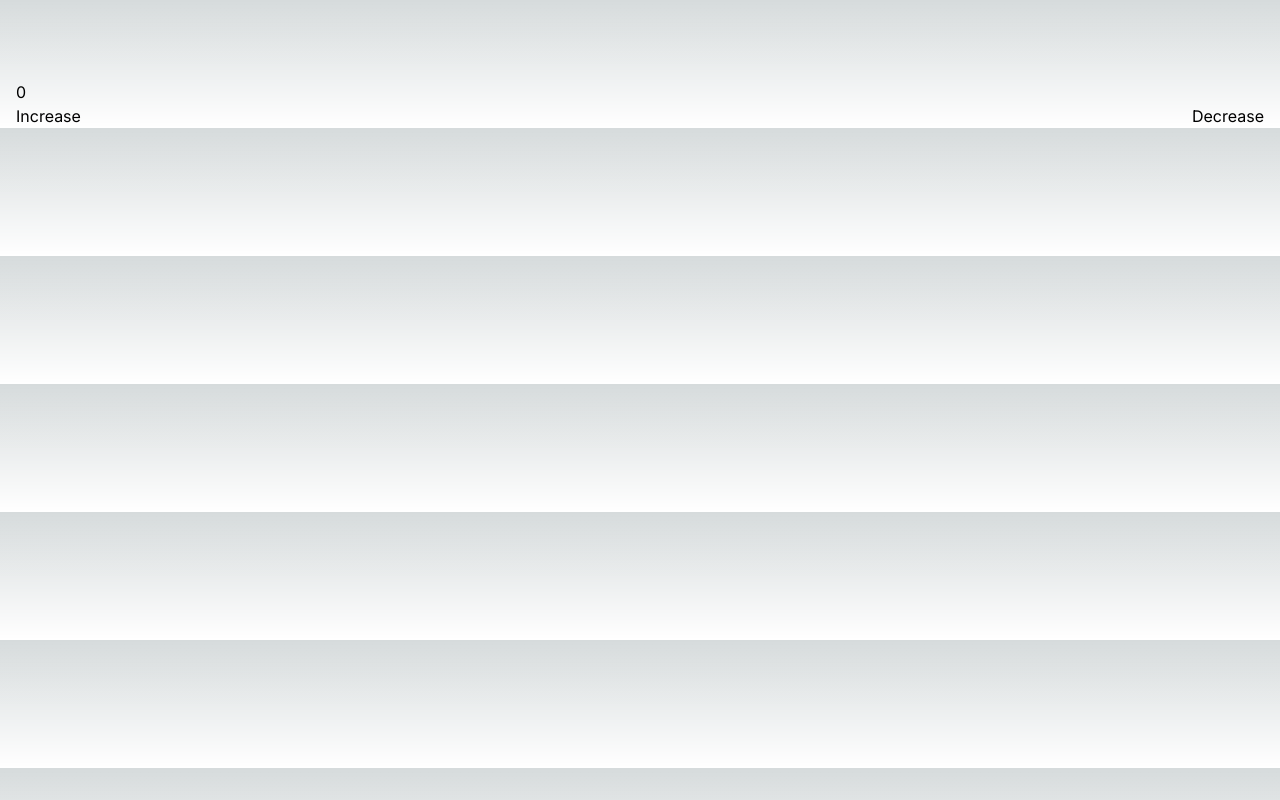
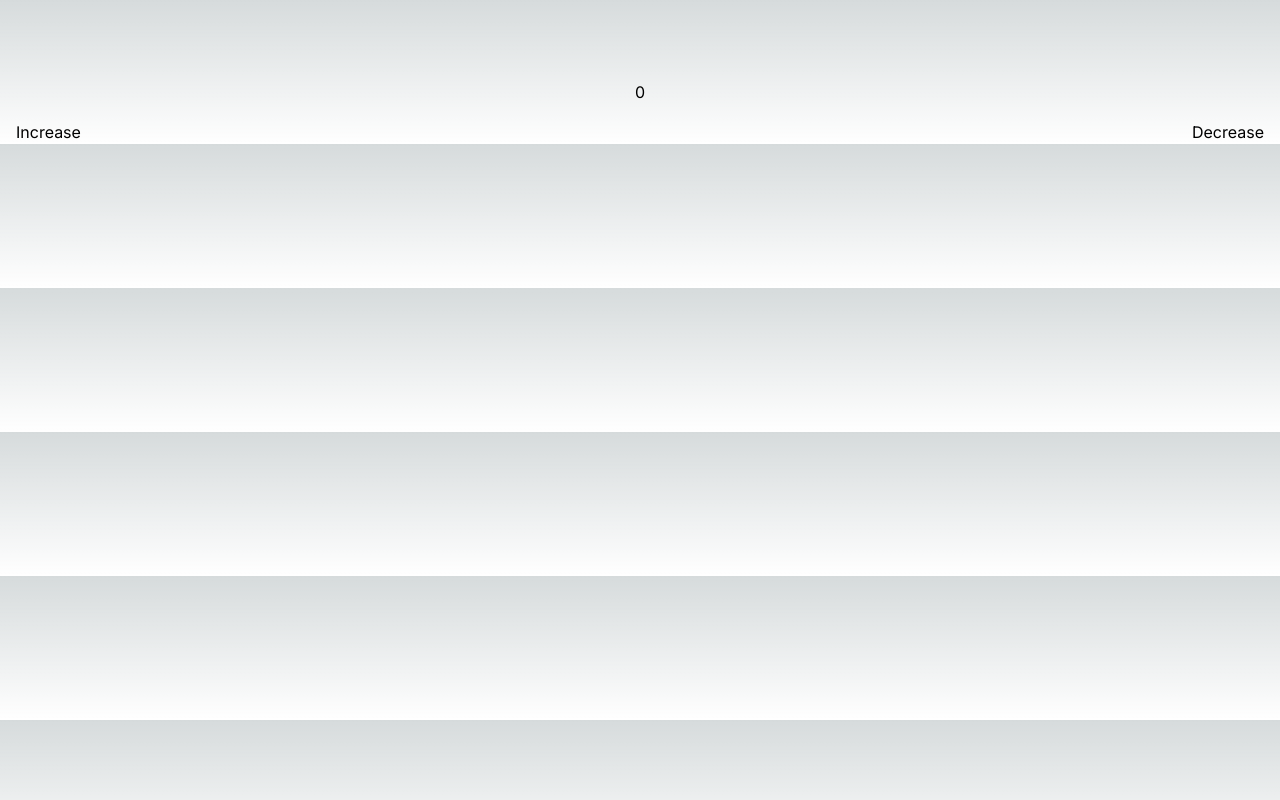
Before and after one commit to Preciousnnebuogor/25-Projects, a Next.js app: page / in a window 1280 px wide. Built offline with nearby package versions, Linux system fonts and the light colour scheme.

Commit message:
added counter

```diff
--- a/app/counter.tsx
+++ b/app/counter.tsx
@@ -8,15 +8,24 @@ export default function Counter(){
     return (
       <div>
         <div className={`mt-20 px-4`}>
-          <p>{increase}</p>
-          <div className={`flex items-center justify-between`}>
-            <button onClick={()=>{
-                setIncrease(increase + 1)
-
-            }}>Increase</button>
-            <button onClick={()=>{
-                setIncrease(increase - 1)
-            }}>Decrease</button>
+          <div className={`flex items-center justify-center`}>
+            <p>{increase}</p>
+          </div>
+          <div className={`flex items-center justify-between mt-4`}>
+            <button
+              onClick={() => {
+                setIncrease(increase + 1);
+              }}
+            >
+              Increase
+            </button>
+            <button
+              onClick={() => {
+                setIncrease(increase - 1);
+              }}
+            >
+              Decrease
+            </button>
           </div>
         </div>
       </div>
```
